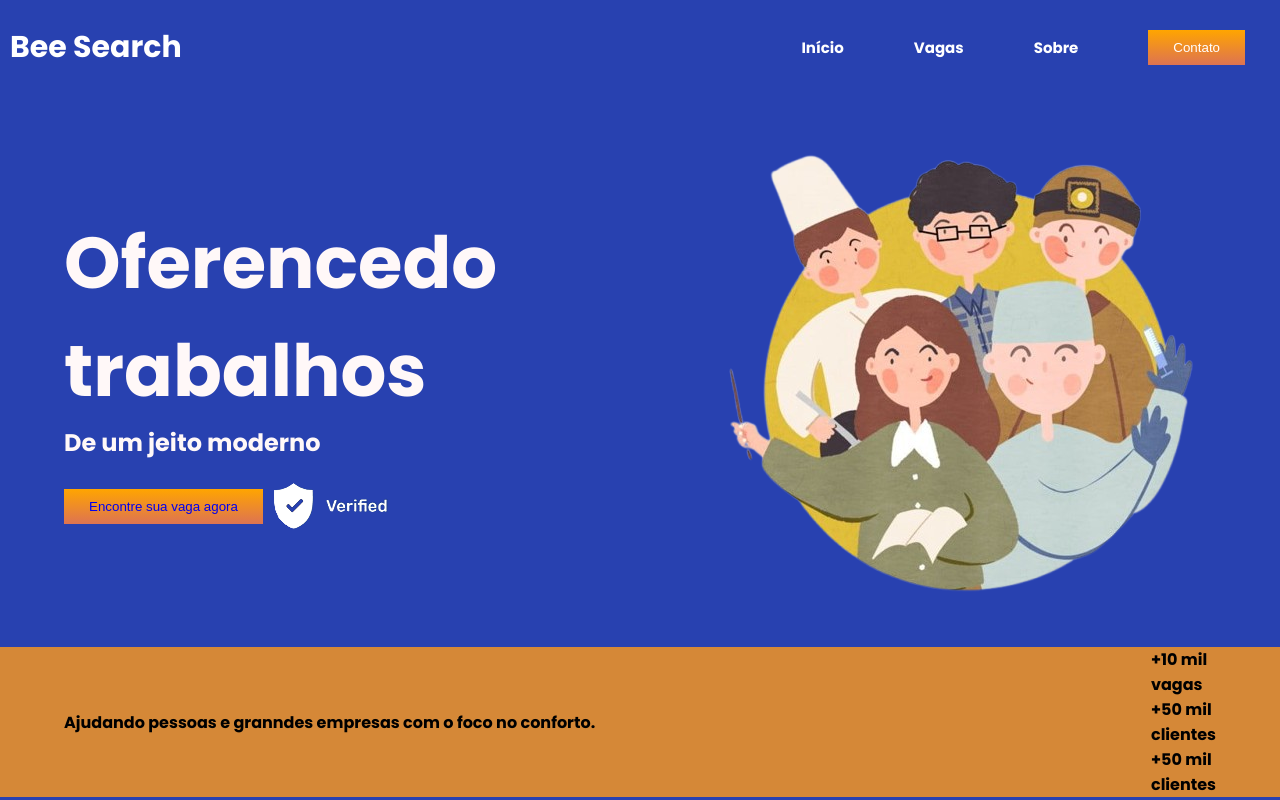
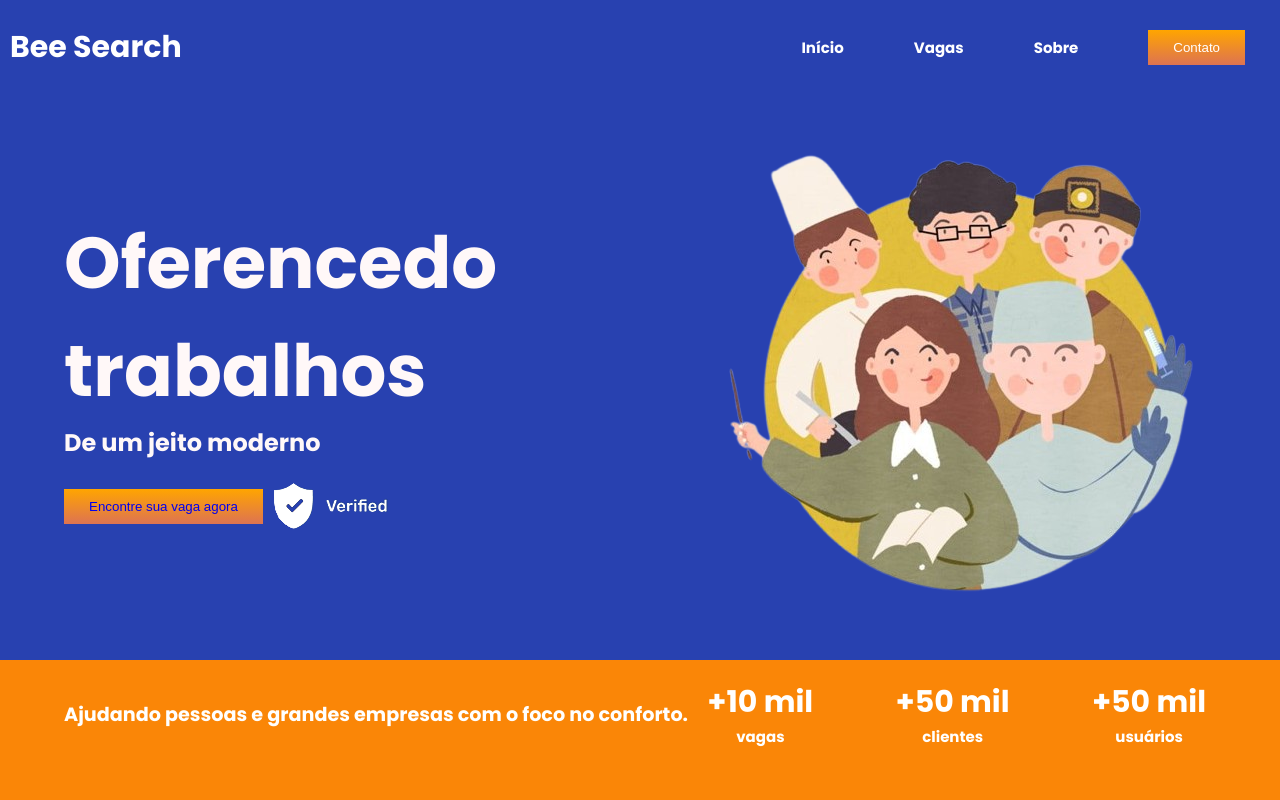
Before and after one commit to beelhinha/ProjetoIntegrador2, a plain HTML site: page index.html in a window 1280 px wide. Drawn offline with Linux system fonts and the light colour scheme.

Commit message:
mudanças no resultados

```diff
--- a/index.html
+++ b/index.html
@@ -46,7 +46,7 @@
     <section class="resultados">
         <div class="container">
             <div class="resultados-text">
-                Ajudando pessoas e granndes empresas com o foco no conforto.
+                Ajudando pessoas e grandes empresas com o foco no conforto.
             </div>
             <div class="resultados-numero">
                 <p>
@@ -59,7 +59,7 @@
                 </p>
                 <p>
                     <span>+50 mil</span> <br>
-                clientes
+                    usuários
                 </p>
             </div>
         </div>
--- a/styles.css
+++ b/styles.css
@@ -14,7 +14,7 @@ body {
 }
 
 :root {
-    --amarelo: #2841b0;
+
     --blue:#1b37b4;
     --orange: orange;
     --degrade-btn: linear-gradient(orange, rgb(221, 115, 82));
@@ -68,11 +68,49 @@ nav {
 .ul li a {
     color: white;
 }
-.resultados .container {
-    background-color: #d58837 !important; /* Preserva a cor de fundo caso o degradê não seja suportado */
-    max-width: 400%;
+
+.resultados {
+    background-color: #FA8607 !important;
+    padding: 20px 0;
+    position: fixed;
+    bottom: 0;
+    width: 100%;
+    height: 140px;
 }
 
+.resultados .container {
+    display: flex;
+    align-items: center;
+    justify-content: space-between;
+    max-width: 1440px;
+    margin: 0 auto;
+    padding: 0 5%;
+}
+
+.resultados .resultados-text {
+    color: white;
+    font-size: 1.2rem;
+    font-weight: 600;
+}
+
+.resultados .resultados-numero {
+    display: flex;
+    align-items: center;
+    justify-content: space-between;
+    color: white;
+    width: 45%;
+}
+
+.resultados .resultados-numero p {
+    text-align: center;
+    margin: 0 10px;
+    font-size: 15px;
+}
+
+.resultados .resultados-numero p span {
+    font-size: 30px;
+    font-weight: 400;
+}
 
 main .container {
     display: flex;
@@ -151,7 +189,7 @@ main .container {
 
     .resultados .resultados-text {
         color: white;
-        font-size: 1.6rem;
+        font-size: 0.9rem;
         font-weight: 600;
         width: 50%;
     }
@@ -177,4 +215,4 @@ main .container {
     .resultados{
         background-color: #FA8607 !important;
         }
-}
+};
```
Lines whose indentation alone changed are shown as unchanged.
